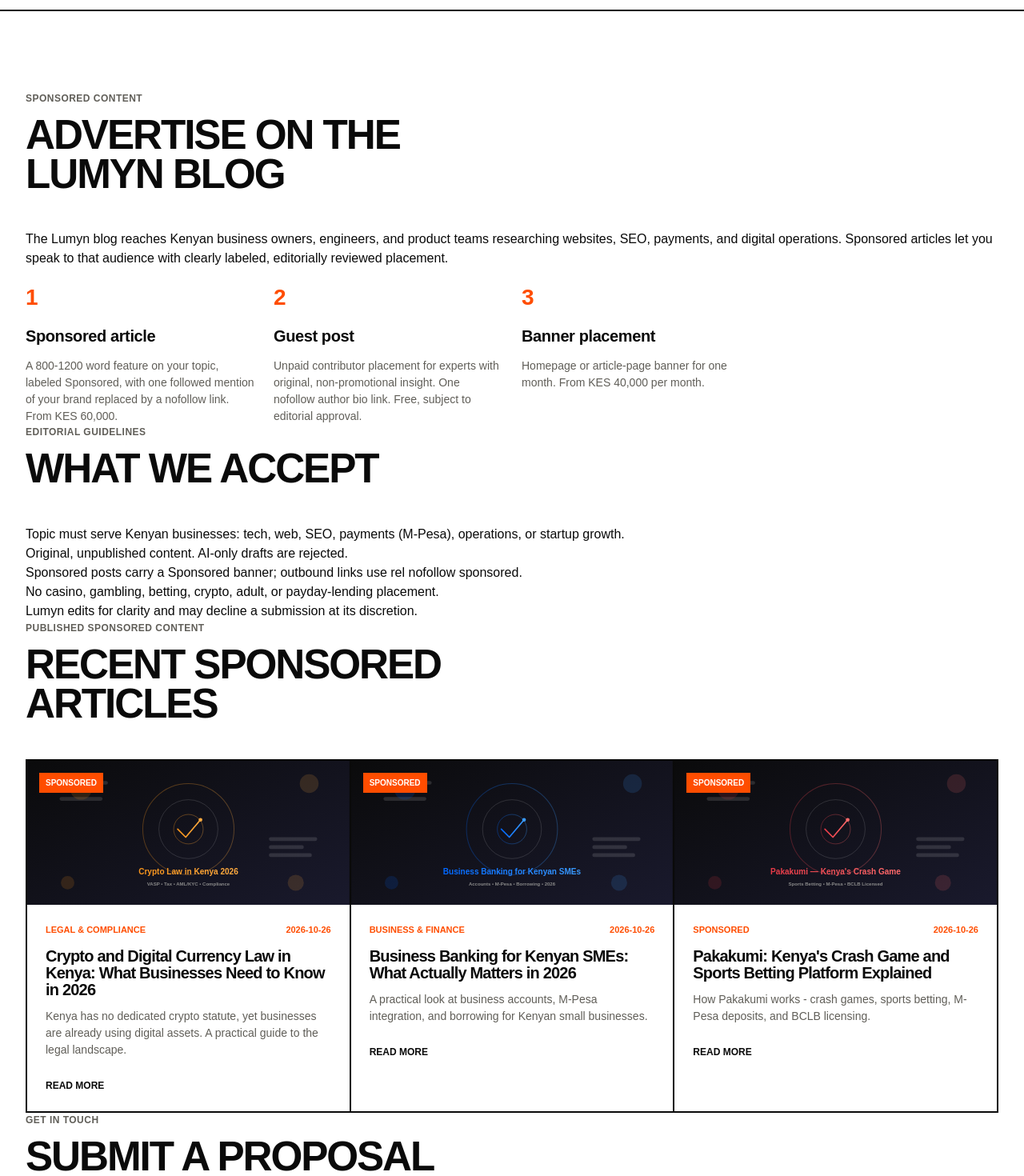
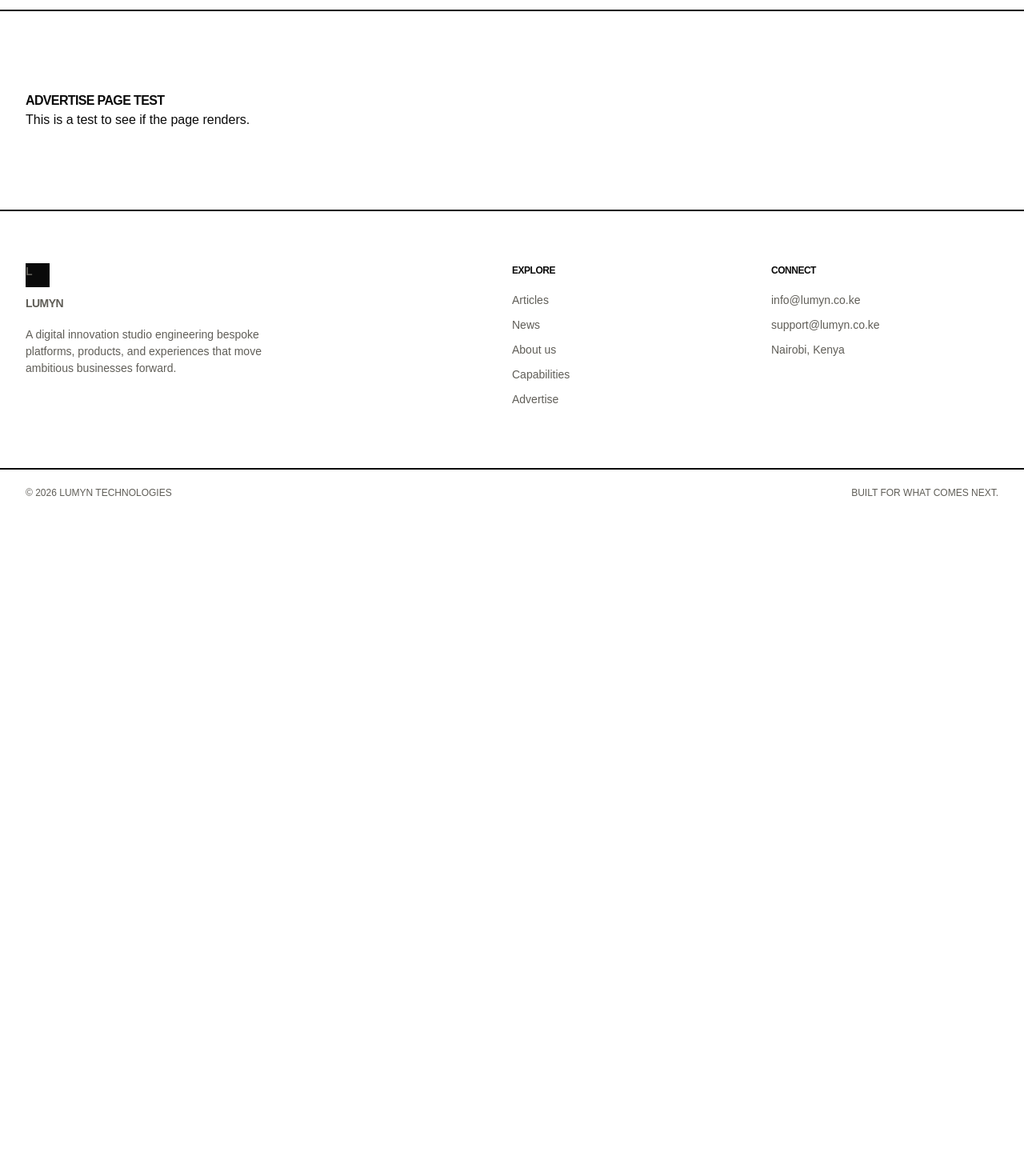
Before and after one commit to hit-sharq/Lumyn-SEO-system, a Next.js app: page /advertise in a window 1280 px wide. Shown: the part 60-1530 px from the top of the page at 80% size. After the commit the page ends 800 px from the top, so only its background shows below. Built offline with nearby package versions, Linux system fonts and the light colour scheme.

Commit message:
Test minimal advertise page

```diff
--- a/app/advertise/page.tsx
+++ b/app/advertise/page.tsx
@@ -1,104 +1,11 @@
-import Link from 'next/link'
-import { ArrowUpRight } from 'lucide-react'
 import { SiteShell } from '@/components/site-shell'
-
-
-export const metadata = {
-  title: 'Advertise on the Lumyn Blog | Sponsored Content',
-  description: 'Reach Kenyan business and technology readers with sponsored articles on blogs.lumyn.co.ke. Rates, guidelines, and submission details.',
-}
-
-const sponsored = [
-  { slug: 'crypto-law-kenya-business-guide', title: 'Crypto and Digital Currency Law in Kenya: What Businesses Need to Know in 2026', excerpt: 'Kenya has no dedicated crypto statute, yet businesses are already using digital assets. A practical guide to the legal landscape.', category: 'Legal & Compliance', date: '2026-10-26', image: '/images/articles/crypto-law-kenya-hero.svg' },
-  { slug: 'business-banking-kenya-sme-2026', title: 'Business Banking for Kenyan SMEs: What Actually Matters in 2026', excerpt: 'A practical look at business accounts, M-Pesa integration, and borrowing for Kenyan small businesses.', category: 'Business & Finance', date: '2026-10-26', image: '/images/articles/business-banking-kenya-hero.svg' },
-  { slug: 'pakakumi-kenya-crash-game-platform', title: "Pakakumi: Kenya's Crash Game and Sports Betting Platform Explained", excerpt: 'How Pakakumi works - crash games, sports betting, M-Pesa deposits, and BCLB licensing.', category: 'Sponsored', date: '2026-10-26', image: '/images/articles/pakakumi-sponsored-hero.svg' },
-]
 
 export default function AdvertisePage() {
   return (
     <SiteShell>
       <main className="section wrap" id="advertise">
-        <div className="section-heading">
-          <div>
-            <span className="section-label">Sponsored content</span>
-            <h2>Advertise on the Lumyn blog</h2>
-          </div>
-        </div>
-
-        <p>
-          The Lumyn blog reaches Kenyan business owners, engineers, and product teams researching websites, SEO,
-          payments, and digital operations. Sponsored articles let you speak to that audience with clearly labeled,
-          editorially reviewed placement.
-        </p>
-
-        <div className="cap-grid">
-          <div className="cap-item">
-            <span className="cap-num">1</span>
-            <h3>Sponsored article</h3>
-            <p>A 800-1200 word feature on your topic, labeled Sponsored, with one followed mention of your brand replaced by a nofollow link. From KES 60,000.</p>
-          </div>
-          <div className="cap-item">
-            <span className="cap-num">2</span>
-            <h3>Guest post</h3>
-            <p>Unpaid contributor placement for experts with original, non-promotional insight. One nofollow author bio link. Free, subject to editorial approval.</p>
-          </div>
-          <div className="cap-item">
-            <span className="cap-num">3</span>
-            <h3>Banner placement</h3>
-            <p>Homepage or article-page banner for one month. From KES 40,000 per month.</p>
-          </div>
-        </div>
-
-        <div className="section-heading">
-          <div>
-            <span className="section-label">Editorial guidelines</span>
-            <h2>What we accept</h2>
-          </div>
-        </div>
-        <ul>
-          <li>Topic must serve Kenyan businesses: tech, web, SEO, payments (M-Pesa), operations, or startup growth.</li>
-          <li>Original, unpublished content. AI-only drafts are rejected.</li>
-          <li>Sponsored posts carry a Sponsored banner; outbound links use rel nofollow sponsored.</li>
-          <li>No casino, gambling, betting, crypto, adult, or payday-lending placement.</li>
-          <li>Lumyn edits for clarity and may decline a submission at its discretion.</li>
-        </ul>
-
-        <div className="section-heading">
-          <div>
-            <span className="section-label">Published sponsored content</span>
-            <h2>Recent sponsored articles</h2>
-          </div>
-        </div>
-        <div className="card-grid">
-          {sponsored.map((item) => (
-            <a key={item.slug} href={`/articles/${item.slug}`} className="content-card">
-              <div className="card-image">
-                <img src={item.image} alt={item.title} />
-                <span className="card-index">SPONSORED</span>
-              </div>
-              <div className="card-body">
-                <div className="card-meta">
-                  <span>{item.category}</span>
-                  <span>{item.date}</span>
-                </div>
-                <h3>{item.title}</h3>
-                <p>{item.excerpt}</p>
-                <div className="card-footer">
-                  <span className="text-link">Read more</span>
-                </div>
-              </div>
-            </a>
-          ))}
-        </div>
-
-        <div className="section-heading">
-          <div>
-            <span className="section-label">Get in touch</span>
-            <h2>Submit a proposal</h2>
-          </div>
-        </div>
-        <p>Send your topic idea, format, target publish date, and budget to <a href="mailto:ads@lumyn.co.ke">ads@lumyn.co.ke</a>. We reply within three business days.</p>
-        <Link href="/contact" className="button button-dark">Start a conversation <ArrowUpRight size={16} /></Link>
+        <h1>Advertise Page Test</h1>
+        <p>This is a test to see if the page renders.</p>
       </main>
     </SiteShell>
   )
```
